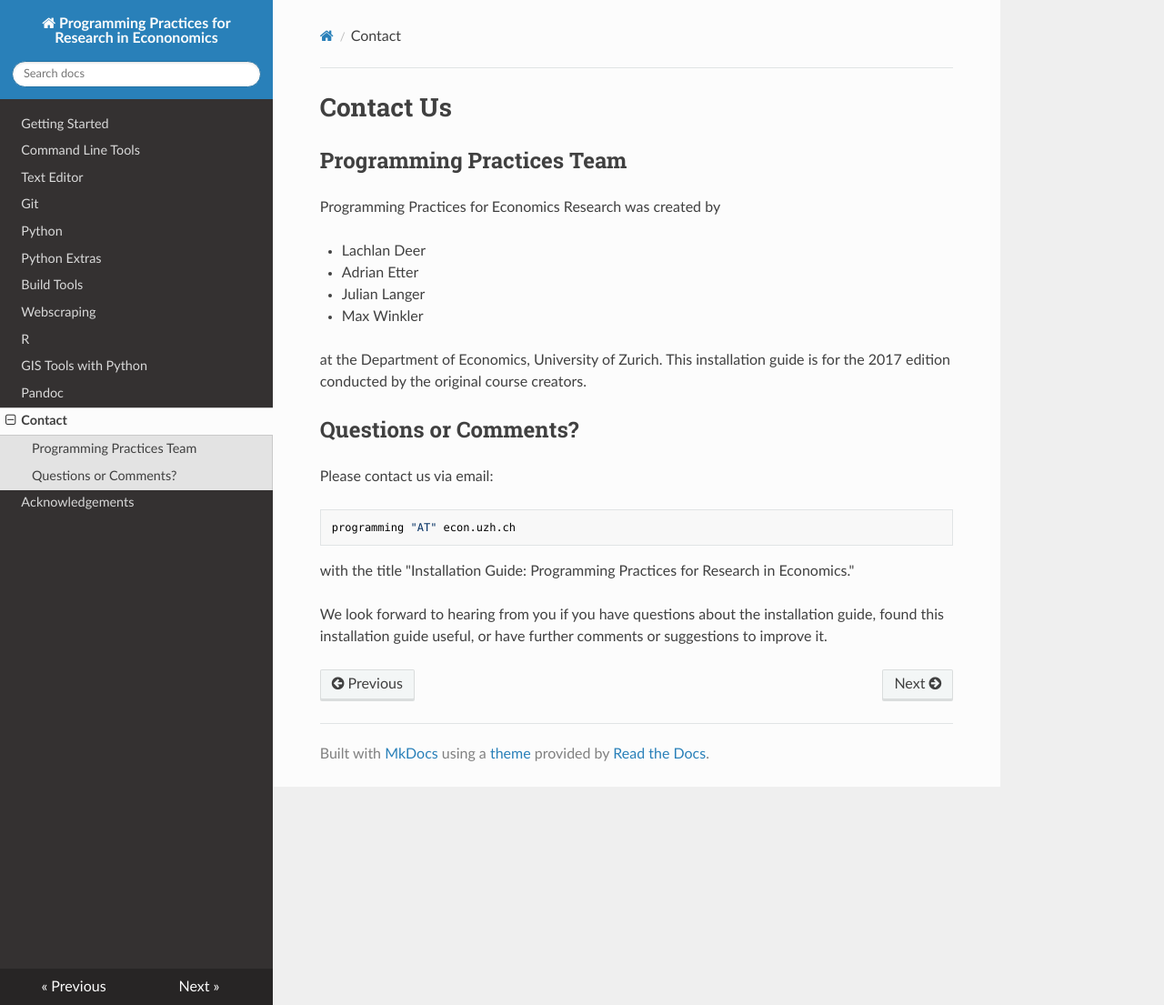
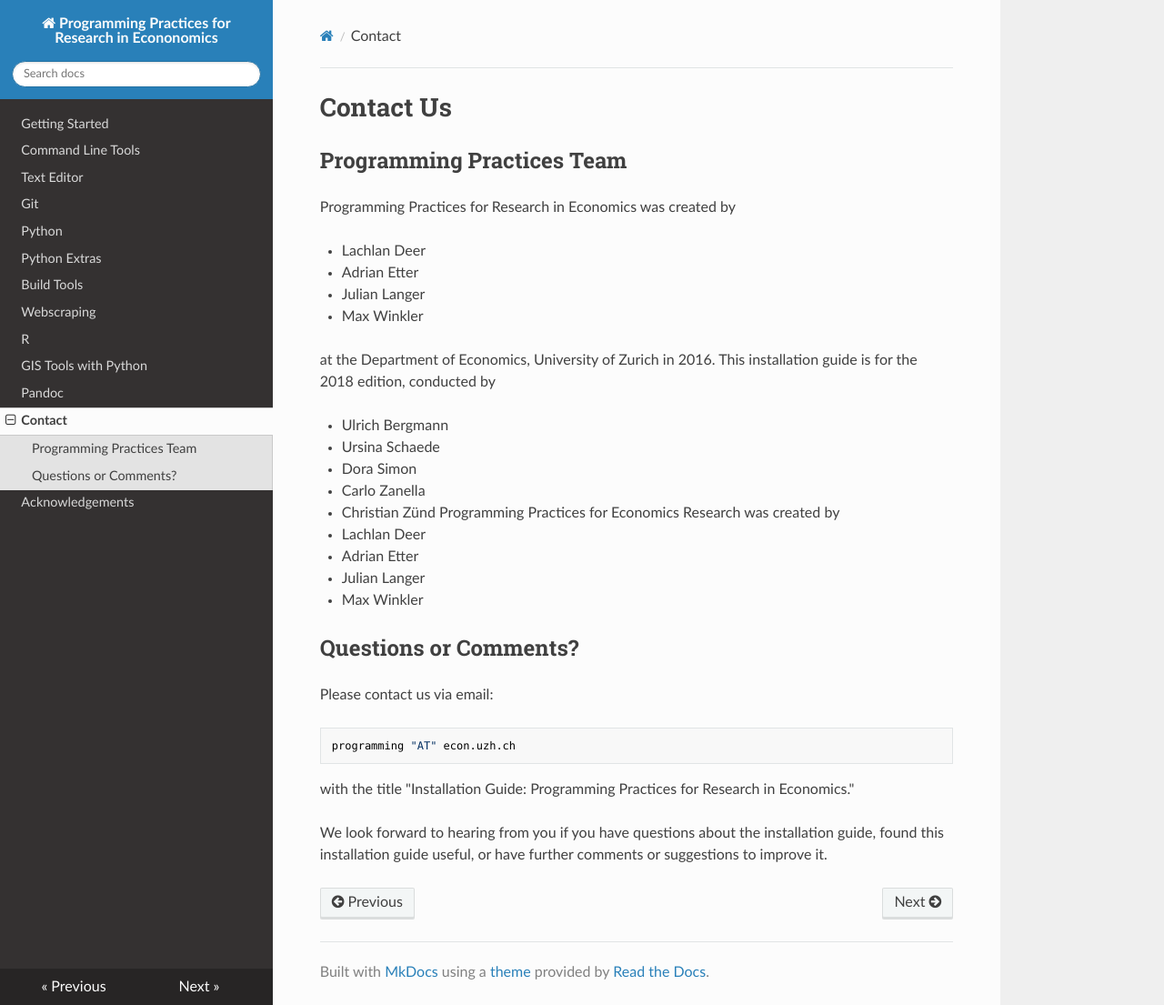
Before and after one commit to pp4rs/DEPRECATED-installation-guide, an MkDocs documentation site: the page built from docs/contact.md, in a window 1280 px wide and 1105 px high. Shown: the whole window at 91% size. Built offline with MkDocs 1.6.1, drawn with Linux system fonts in a browser that asks for light colours; nearby versions of some CDN libraries; old or Windows-style settings are respelled for this version of MkDocs.

Commit message:
updated contact page to 2018

```diff
--- a/docs/contact.md
+++ b/docs/contact.md
@@ -2,6 +2,20 @@
 
 ## Programming Practices Team
 
+Programming Practices for Research in Economics was created by
+
+* Lachlan Deer
+* Adrian Etter
+* Julian Langer
+* Max Winkler
+
+at the Department of Economics, University of Zurich in 2016. This installation guide is for the 2018 edition, conducted by
+
+* Ulrich Bergmann
+* Ursina Schaede
+* Dora Simon
+* Carlo Zanella
+* Christian Zünd
 Programming Practices for Economics Research was created by
 
 * Lachlan Deer
@@ -9,7 +23,6 @@ Programming Practices for Economics Research was created by
 * Julian Langer
 * Max Winkler
 
-at the Department of Economics, University of Zurich. This installation guide is for the 2017 edition conducted by the original course creators.
 
 ## Questions or Comments?
 
```
